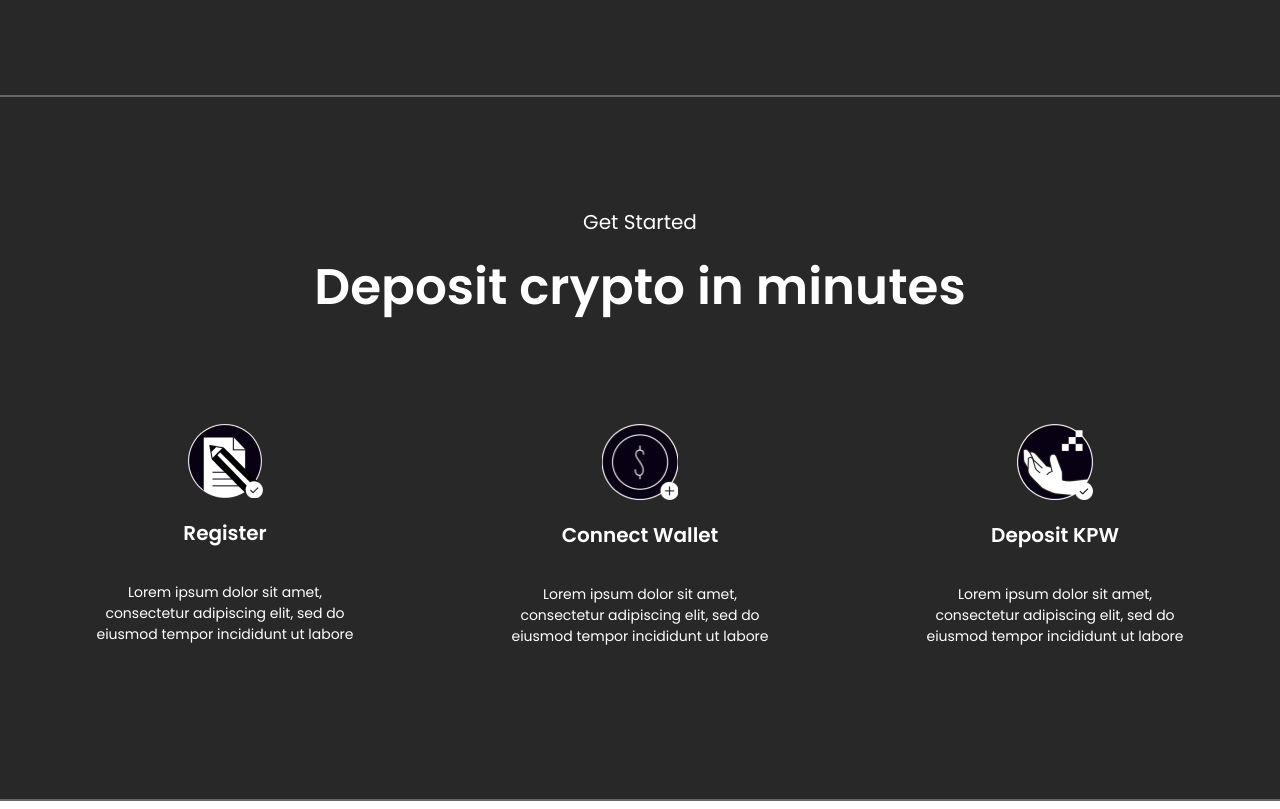
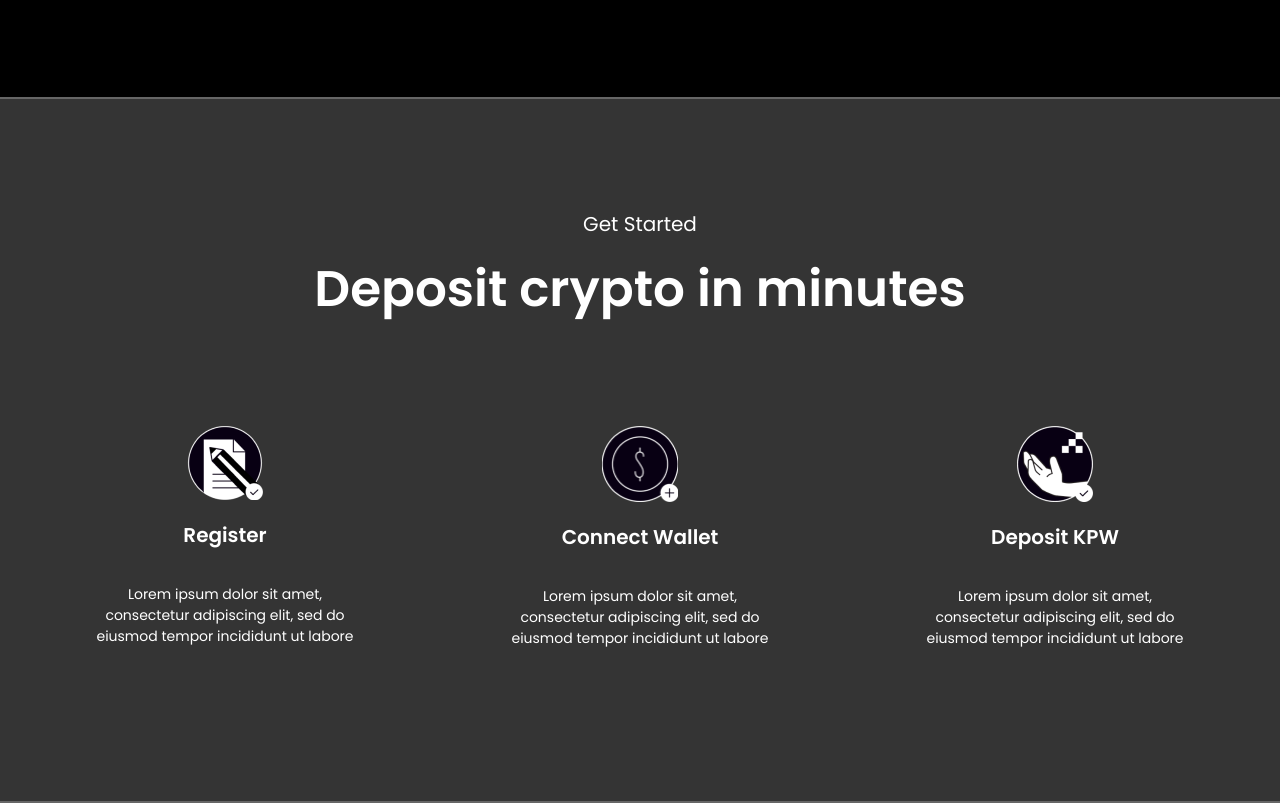
Before and after one commit to zubair3395/kompwnd, a plain HTML site: page index.html in a window 1280 px wide. Shown: the part 1559-2368 px from the top of the page. Drawn offline with Linux system fonts and the light colour scheme.

Commit message:
Put the background color to crypto section

```diff
--- a/style.css
+++ b/style.css
@@ -48,7 +48,7 @@ img{
   text-align: center;
 }
 .main-container{
-    background: rgb(41, 40, 40);
+    background: black
   }
   .header-section{
     display: flex;
@@ -56,6 +56,7 @@ img{
     flex-wrap: wrap;
     padding: 6px;
     padding-top: 20px;
+    margin-bottom: 10px;
   }
   .container{
     display: flex;
@@ -108,6 +109,7 @@ img{
   }
   .horizontal{
     min-height: 1px;
+    margin: 0;
     border: 1px solid #666666;
   }
   .btn-register:hover{
@@ -258,6 +260,9 @@ img{
   align-items: center;
   flex-direction: column;
   text-align: center;
+  background-color: #343434;
+ }
+ .started{
   margin-top: 90px;
   margin-bottom: 138px;
  }
```
